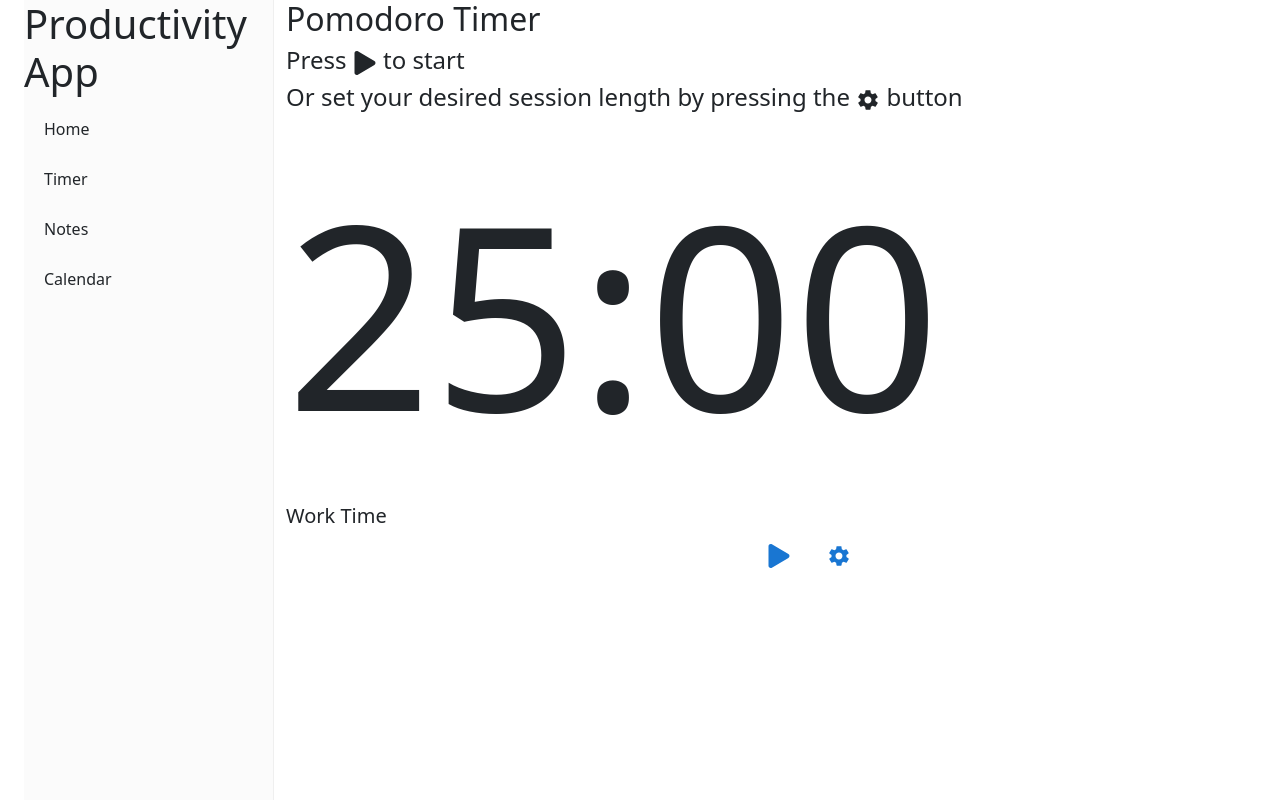
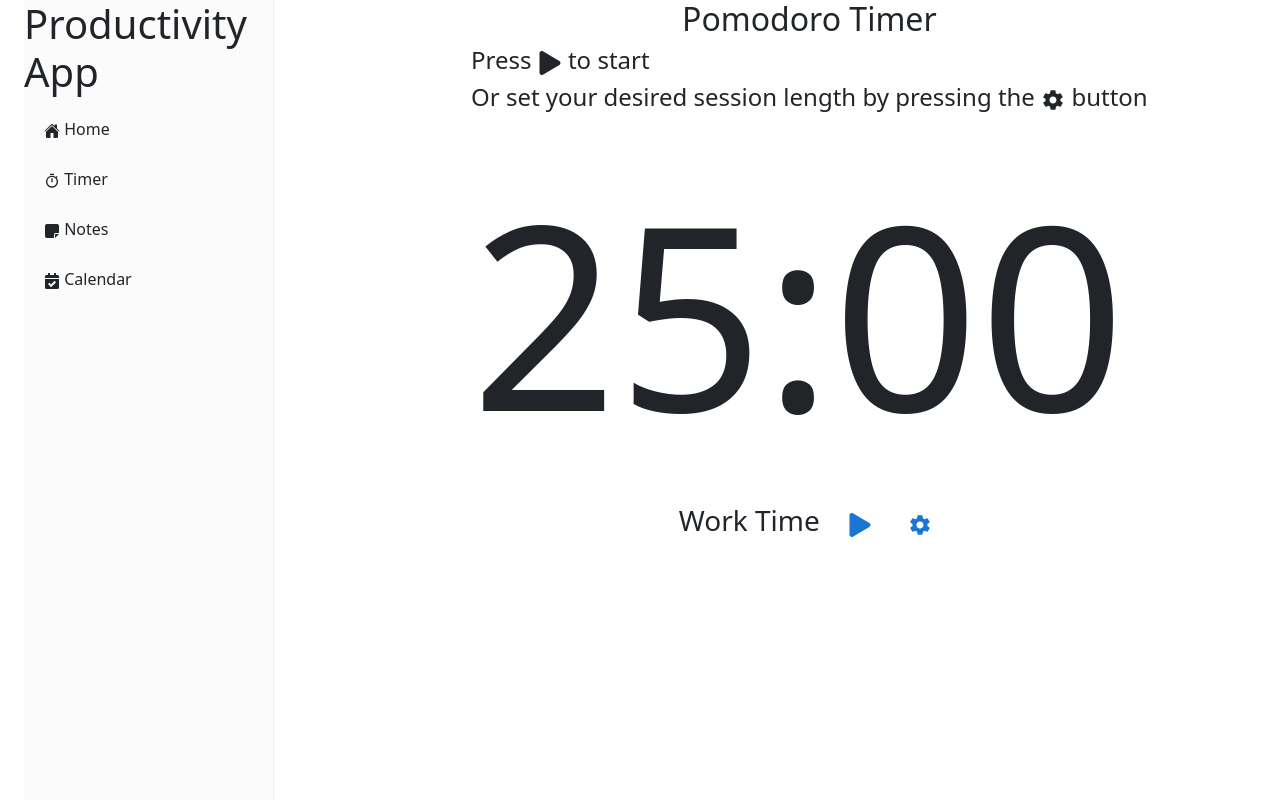
Before and after one commit to dsciocan/TimeWise, a React (Vite) app: page /timer in a window 1280 px wide. Shown: the top 800 px of the page. Built offline with nearby package versions, Linux system fonts and the light colour scheme.

Commit message:
Daily Summary API calls and sidebar/notes icon additions

```diff
--- a/src/components/Notes/Note.jsx
+++ b/src/components/Notes/Note.jsx
@@ -1,10 +1,13 @@
+import { FaTrashCan } from "react-icons/fa6";
+
+
 const Note = ({ id, text, date, handleDeleteNote }) => {
   return (
     <div className="note">
       <span>{text}</span>
       <div className="note-footer">
         <small>{date}</small>
-        <button onClick={() => handleDeleteNote(id)}>Del</button>
+        <button onClick={() => handleDeleteNote(id)}><FaTrashCan /></button>
       </div>
     </div>
   );
--- a/src/components/Sidebar/Sidebar.jsx
+++ b/src/components/Sidebar/Sidebar.jsx
@@ -1,6 +1,12 @@
 import React from 'react';
 import { Sidebar, Menu, MenuItem, SubMenu } from 'react-pro-sidebar';
 import { NavLink } from 'react-router-dom';
+import { MdOutlineTimer } from "react-icons/md";
+import { FaNoteSticky } from "react-icons/fa6";
+import { FaCalendarCheck } from "react-icons/fa";
+import { IoHome } from "react-icons/io5";
+
+
 
 
 function SidebarMain () {
@@ -19,8 +25,7 @@ return(
             isActive ? 'nav-link active' : 'nav-link'
           }
         >
-    <MenuItem>
-     Home
+    <MenuItem> <IoHome /> Home
      </MenuItem>
      </NavLink>
      <NavLink
@@ -30,7 +35,7 @@ return(
           }
         >
     <MenuItem>
-    Timer
+    <MdOutlineTimer /> Timer
     </MenuItem>
     </NavLink>
     <NavLink
@@ -39,7 +44,7 @@ return(
             isActive ? 'nav-link active' : 'nav-link'
           }
         >
-    <MenuItem> Notes </MenuItem>
+    <MenuItem><FaNoteSticky /> Notes </MenuItem>
     </NavLink>
     <NavLink
           to="calendar"
@@ -47,7 +52,7 @@ return(
             isActive ? 'nav-link active' : 'nav-link'
           }
         >
-    <MenuItem> Calendar </MenuItem>
+    <MenuItem> <FaCalendarCheck /> Calendar </MenuItem>
     </NavLink>
   </Menu>
 </Sidebar>
--- a/src/components/Summary/Summary.jsx
+++ b/src/components/Summary/Summary.jsx
@@ -1,13 +1,71 @@
-import React from 'react';
+import { React, useState, useEffect} from 'react';
+import axios from 'axios';
 
 function Summary() {
+  const [weather, setWeather] = useState({icon: "" , temperature: ""})
+  const [fact, setFact] = useState()
+  const [successGet, setSuccessGet] = useState(false)
+
+useEffect(() =>{
+  navigator.geolocation.getCurrentPosition(success, error);
+
+  function success(position) {
+      setSuccessGet(true)
+      const { latitude, longitude } = position.coords;
+      axios.get(`https://api.openweathermap.org/data/2.5/weather?lat=${latitude}&lon=${longitude}&appid=0197cf67ab7a13595738a77d2d43edd2`)
+      .then(function (response) {
+        console.log(response);
+        const dataPath = response.data
+        const celsus = Math.round(dataPath.main.temp - 273)
+        setWeather({icon: `https://openweathermap.org/img/wn/${dataPath.weather[0].icon}@2x.png`, temperature: celsus})
+      })
+      .catch(function (error) {
+        console.log(error);
+      })
+      .finally(function () {
+        return
+      });
+    }
+
+
+    function error () {
+      setSuccessGet(false)
+      return <p>Permission required to show weather</p>
+    }
+  }, [])
+
+    function uselessFact() {
+      axios.get('https://uselessfacts.jsph.pl/api/v2/facts/today')
+      .then(function (response) {
+        console.log(response);
+        setFact(response.data.text)
+      })
+      .catch(function (error) {
+        // handle error
+        console.log(error);
+      })
+      .finally(function () {
+        // always executed
+      });
+    }
+    uselessFact()
     return (
       <div>
-        <h1 className="text-center">daily summary</h1>
+        <h1 className="text-center">Welcome!</h1>
         <p>
-          all the notes, tasks etc will be displayed here on a daily basis
-          also the tasks saved in the calendar will be displayed here when the same day
+          Start adding events to your calendar to receive personalised reminders here.
         </p>
+        <div className='row'>
+        <div className="col-lg-6">
+          <h5>Today's Useless Fact</h5>
+          <p>{fact}</p>
+        </div>
+        {successGet ? <div className='col-lg-4'>
+            <h4>Your Weather</h4>
+            <img src={weather.icon}/>
+            <p>{weather.temperature}°C</p>
+          </div> :  <div className="col-lg-4"><p>Permission required to show weather</p></div>}
+          </div>
       </div>
     );
   }
--- a/src/components/Timer/Timer.css
+++ b/src/components/Timer/Timer.css
@@ -0,0 +1,9 @@
+h2 {
+    text-align: center;
+}
+
+@media only screen and (max-width: 800px) {
+    #timer {
+        font-size: 150px;
+    }
+  }
--- a/src/components/Timer/Timer.jsx
+++ b/src/components/Timer/Timer.jsx
@@ -7,6 +7,7 @@ import { IoMdSettings } from "react-icons/io";
 import { FaPause } from "react-icons/fa6";
 import Settings from "./Timer-settings";
 import SavedSessions from "./SavedSessions";
+import "./Timer.css"
 
 export const MinutesContext = createContext();
 export const BreakContext = createContext();
@@ -79,6 +80,9 @@ function Timer() {
 
 
     return (
+      <Box display={"flex"}
+      flexDirection={"row"}
+      justifyContent={"center"}>
       <MinutesContext.Provider value={[minutes, setMinutes]}>
       <BreakContext.Provider value={study}>
       <StartContext.Provider value={[startTimer, setStartTimer]}>
@@ -87,15 +91,14 @@ function Timer() {
         <h2>Pomodoro Timer</h2>
         <h4>Press <FaPlay /> to start </h4>
         <h4>Or set your desired session length by pressing the <IoMdSettings /> button</h4>
-        <Box fontSize={"256px"}>{time}</Box>
-        {study ? <h5>Work Time</h5> : <h5>Break Time</h5>}
+        <Box fontSize={"256px"} id="timer">{time}</Box>
         <Box
           display={"flex"}
           flexDirection={"row"}
           justifyContent={"center"}
           gap={"20px"}
         >
-          {/* <Settings>Settings</Settings> */}
+          {study ? <h3>Work Time</h3> : <h3>Break Time</h3>}
           {pause ? <IconButton aria-label="play" color="primary" onClick={togglePlay}><FaPlay /></IconButton> : <IconButton aria-label="pause" color="primary" onClick={togglePlay}><FaPause /></IconButton>}
           <IconButton aria-label="settings" color="primary" onClick={() => setModalShow(true)}><IoMdSettings /></IconButton>
           <Settings show={modalShow} onHide={() => setModalShow(false)} />
@@ -108,7 +111,7 @@ function Timer() {
       </StartContext.Provider>
       </BreakContext.Provider>
       </MinutesContext.Provider>
-
+      </Box>
     )
 }
 
```
